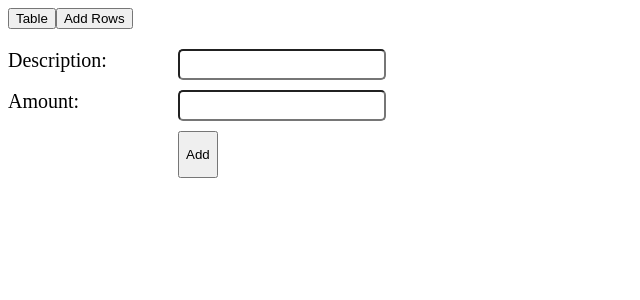
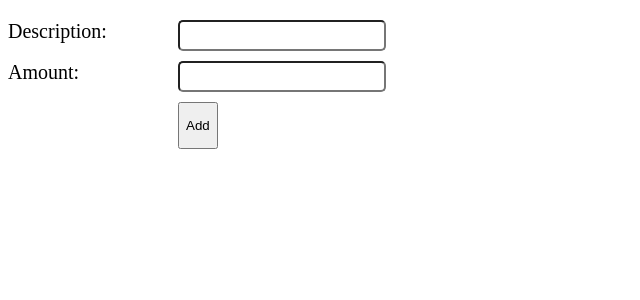
Before and after one commit to otonika10/table, an Angular app: page / in a window 1280 px wide. Shown: the top 300 px of the page, without its empty margins (0-640 px from the left). Built offline with nearby package versions, Linux system fonts and the light colour scheme.

Commit message:
feat(test)

```diff
--- a/src/app/app.component.html
+++ b/src/app/app.component.html
@@ -1,8 +1,10 @@
-<button (click)="current='table'">Table</button>
+<!-- <button (click)="current='table'">Table</button>
 <button (click)="current='add'">Add Rows</button>
-<app-form *ngIf="current=='add';else person"></app-form>
+<app-form *ngIf="current=='add';else person"></app-form> -->
 <!-- <app-list *ngIf="current=='person'"></app-list> -->
-<ng-template #person>
+<!-- <ng-template #person>
   <app-list></app-list>
-</ng-template>
+</ng-template> -->
 <router-outlet></router-outlet>
+<app-form></app-form>
+<app-list></app-list>
```
